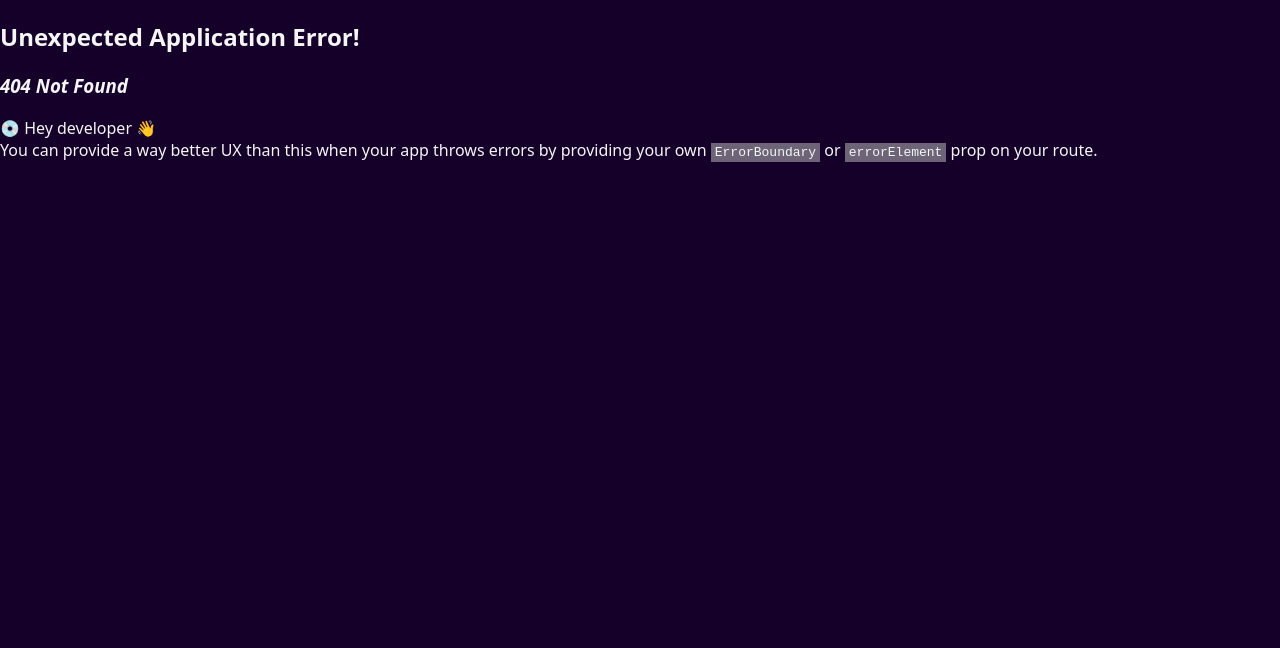
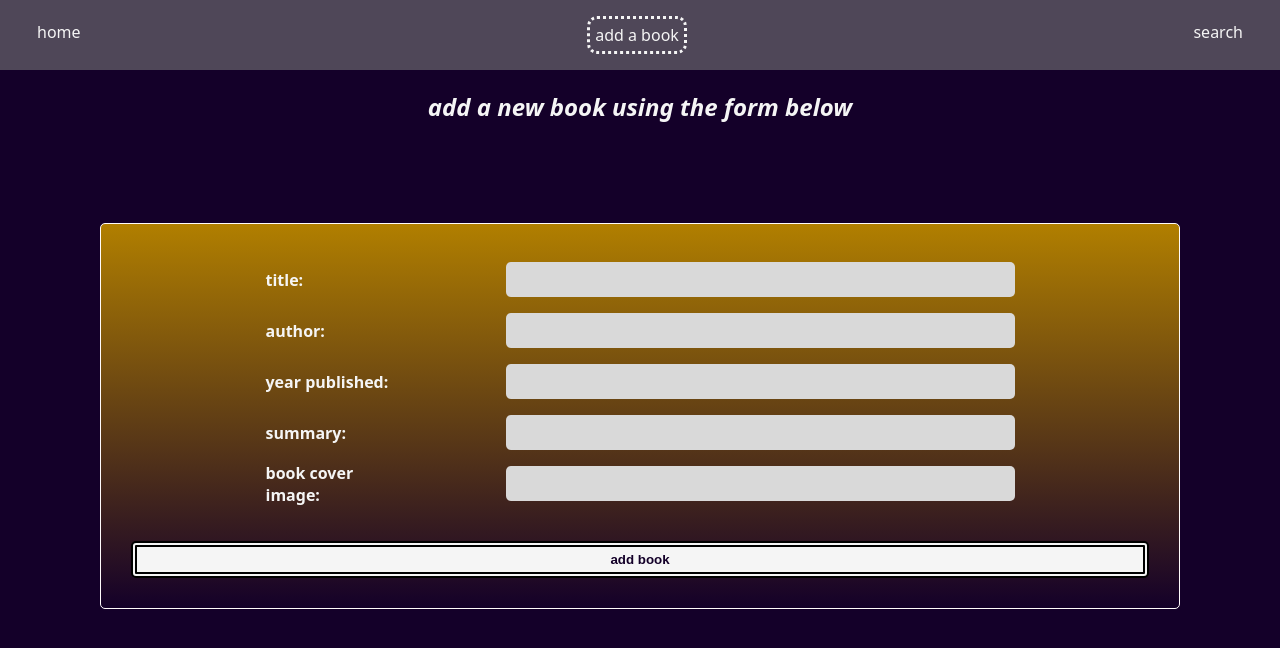
Before and after one commit to brandiburnell/phase-4-project, a React (Create React App) app in the folder client/: page /newbook in a window 1280 px wide. Before the commit this address had no page. Shown: the top 648 px of the page. Built offline with nearby package versions, Linux system fonts and the light colour scheme; no server answers.

Commit message:
add book form and styling

```diff
--- /dev/null
+++ b/client/src/components/BookForm.js
@@ -0,0 +1,83 @@
+import React, { useState } from "react";
+import "../components/styles/BookForm.css"
+
+function BookForm() {
+    const [title, setTitle] = useState("");
+    const [author, setAuthor] = useState("");
+    const [year, setYear] = useState("");
+    const [summary, setSummary] = useState("");
+    const [url, setUrl] = useState("");
+
+    function handleSubmit(e) {
+        e.preventDefault();
+        const formData = {
+            title: title,
+            author: author,
+            year_published: year,
+            summary: summary,
+            image_url: url
+        };
+
+
+    }
+    return (
+        <div className="book-form-container">
+            <h2 className="page-title">add a new book using the form below</h2>
+            <form className="book-form" onSubmit={handleSubmit}>
+                <label className="form-box">title:</label>
+                <input
+                    id="title-input"
+                    type="text"
+                    value={title}
+                    required="required"
+                    onChange={(e) => setTitle(e.target.value)}
+                >
+                </input>
+                <br/>
+                <label className="form-box">author:</ label>
+                <input
+                    id="author-input"
+                    type="text"
+                    value={author}
+                    required="required"
+                    onChange={(e) => setAuthor(e.target.value)}
+                >
+                </input>
+                <br />
+                <label className="form-box">year published:</label>
+                <input
+                    id="year-input"
+                    type="text"
+                    value={year}
+                    required="required"
+                    onChange={(e) => setYear(e.target.value)}
+                >
+                </input>
+                <br />
+                <label className="form-box">summary:</label>
+                <input
+                    id="summary-input"
+                    type="text"
+                    value={summary}
+                    required="required"
+                    onChange={(e) => setSummary(e.target.value)}
+                >
+                </input>
+                <br />
+                <label className="form-box">book cover image:</label>
+                <input
+                    id="url-input"
+                    type="text"
+                    value={url}
+                    required="required"
+                    onChange={(e) => setUrl(e.target.value)}
+                >
+                </input>
+                <br />
+                <button className="submit-button">add book</button>
+            </form>
+        </div>
+    );
+}
+
+export default BookForm;
--- /dev/null
+++ b/client/src/components/styles/BookForm.css
@@ -0,0 +1,47 @@
+input {
+    display: inline-block;
+    width: 50%;
+    padding: 10px 15px;
+    margin: 8px 0;
+    box-sizing: border-box;
+    border-radius: 5px;
+    background-color: #D9D9D9;
+    border-style: none;
+}
+
+form {
+    margin: 100px;
+    padding: 30px;
+    border: 1px solid #FFFBFB;
+    border-radius: 5px;
+    font-weight: bold;
+    background-image: linear-gradient(#B17F00, #140029);
+    text-align: center;
+}
+
+label {
+    display: inline-block;
+    width: 9rem;
+    margin-right: 6rem;
+    vertical-align:middle;
+    text-align: left;
+}
+
+.submit-button {
+    width: 100%;
+    margin-top: 2rem;
+    padding-top: 5px;
+    padding-bottom: 5px;
+    border-radius: 5px;
+    border-style: none;
+    background-color: whitesmoke;
+    color: #140029;
+    font-weight: bold;
+    border-style: double;
+    border-width: 6px;
+}
+
+h2 {
+    text-align: center;
+    font-style: italic;
+}
--- a/client/src/components/styles/NavBar.css
+++ b/client/src/components/styles/NavBar.css
@@ -4,6 +4,7 @@ justify-content: space-between;
 padding: 1rem 2rem;
 background: #4F4758;
 }
+
 .nav-link{
     display: flex;
     list-style: none;
--- a/client/src/routes.js
+++ b/client/src/routes.js
@@ -1,5 +1,6 @@
 import App from "./components/App";
 import AllBooks from "./components/AllBooks";
+import BookForm from "./components/BookForm";
 
 const routes = [
     {
@@ -9,6 +10,10 @@ const routes = [
             {
                 path: "/",
                 element: <AllBooks />
+            },
+            {
+                path: "/newbook",
+                element: <BookForm />
             }
         ]
     }
```
